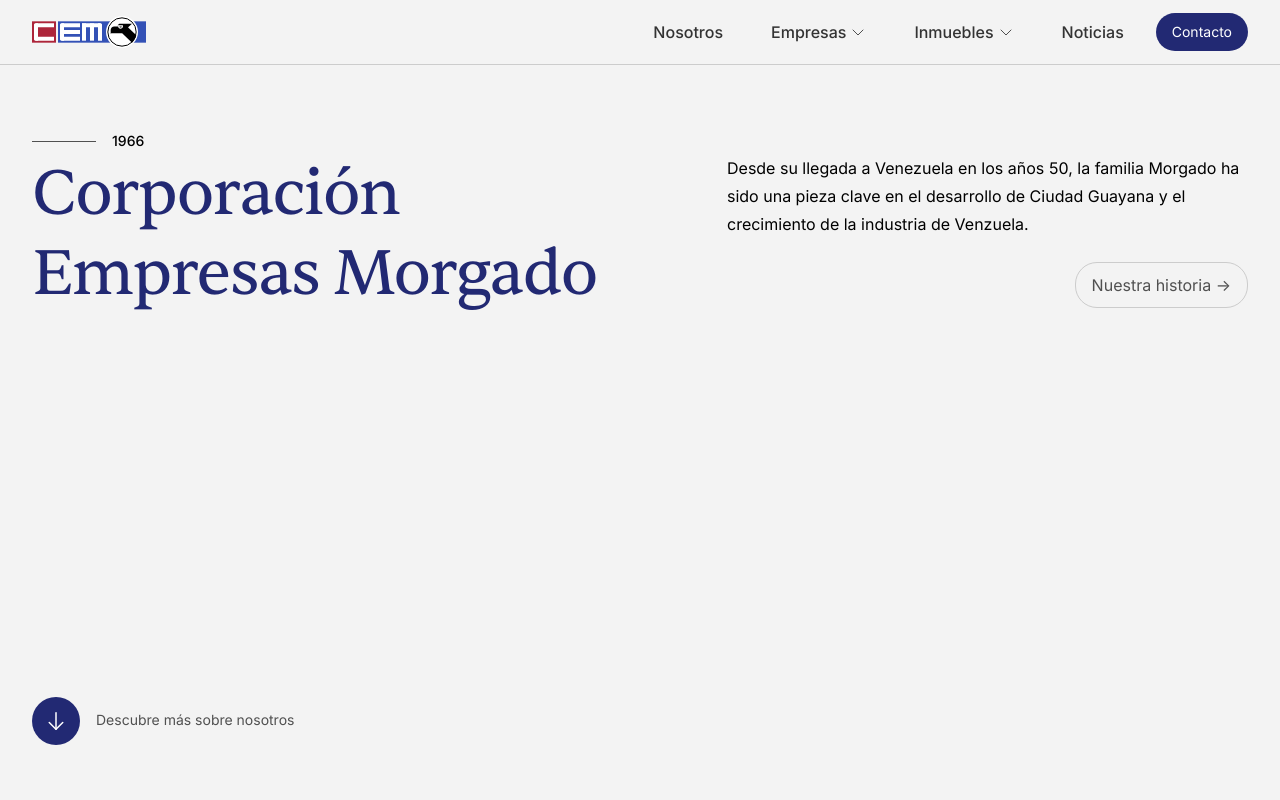
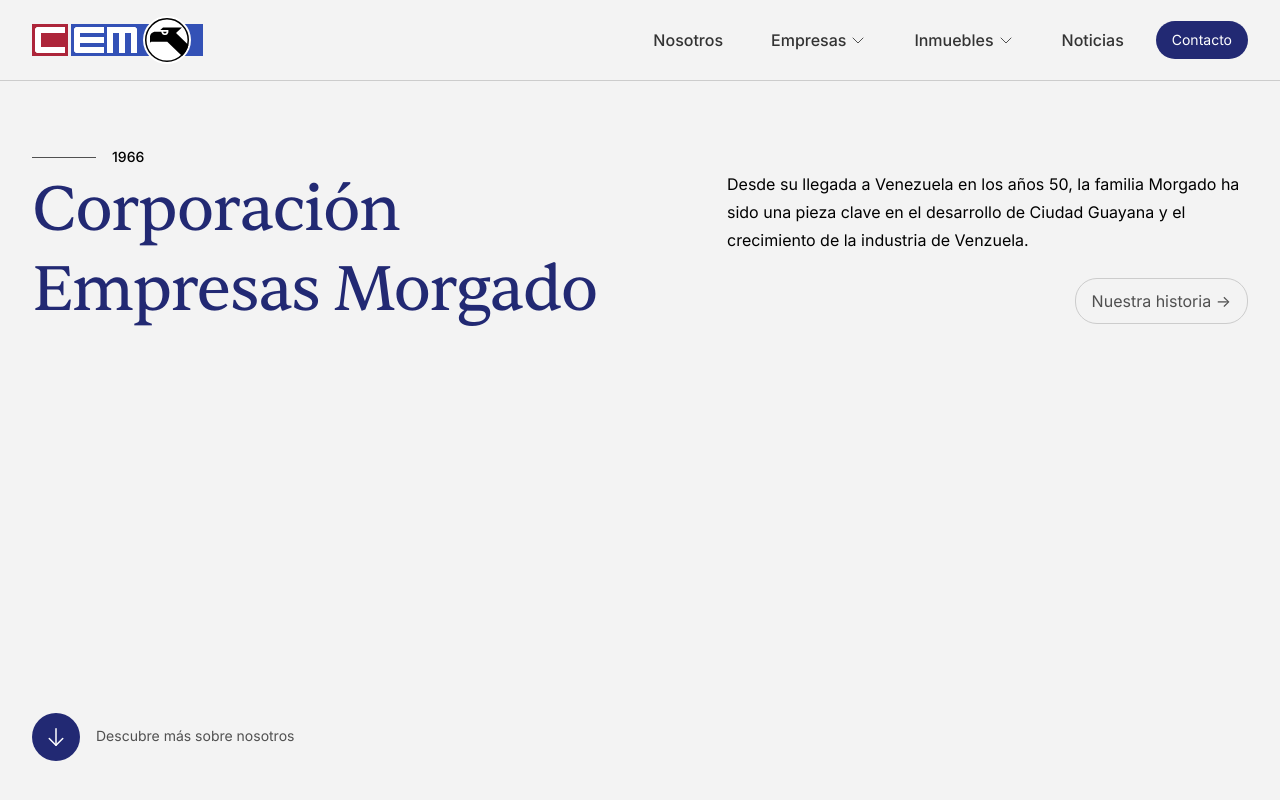
Before and after one commit to empresas-morgado/morgado-astro, an Astro site: page / in a window 1280 px wide. Shown: the top 800 px of the page. Built offline with nearby package versions, Linux system fonts and the light colour scheme; Astro itself is replaced by a stand-in of ours.

Commit message:
Update Header.astro

```diff
--- a/src/components/Header.astro
+++ b/src/components/Header.astro
@@ -141,6 +141,11 @@
 
 		.hamburger {
 			display: none;
+		}
+
+		nav .logo svg{
+			width: 171px;
+			height: 48px;
 		}
 
 		.menu-links {
```
